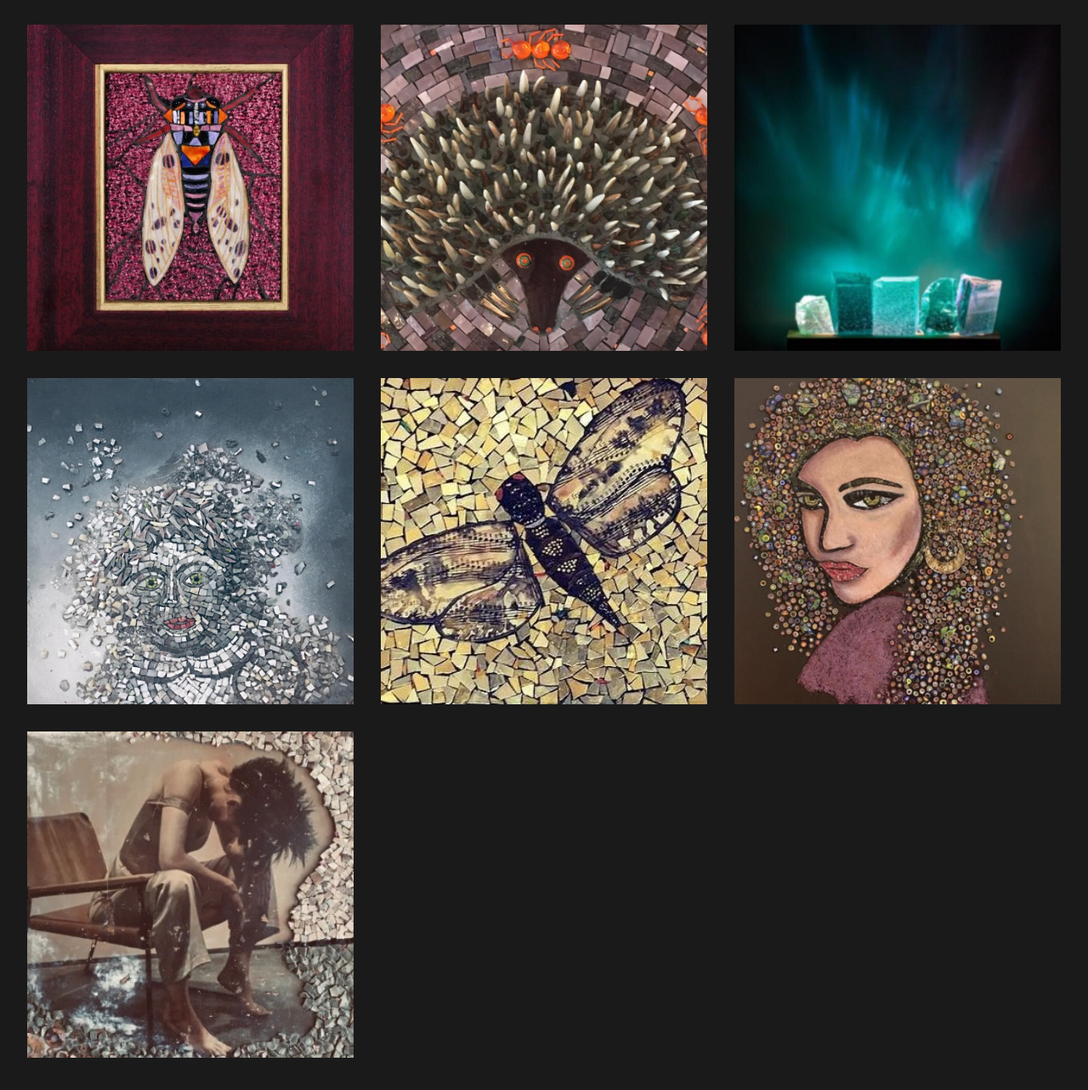
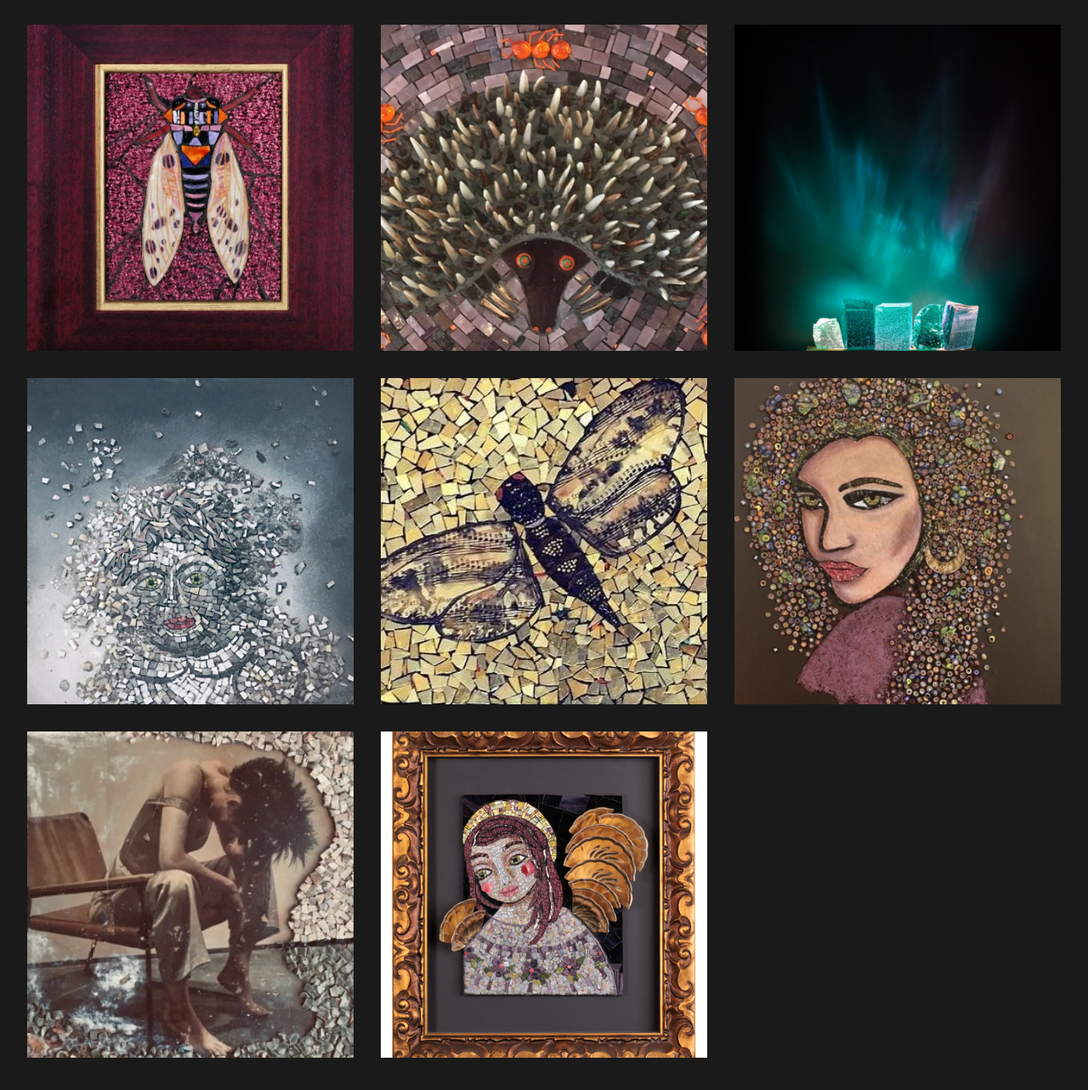
Before and after one commit to frankli-n/memsmosiacs, a plain HTML site: page index.html in a window 1280 px wide. Shown: the part 1632-2915 px from the top of the page at 85% size. Drawn offline with Linux system fonts and the light colour scheme.

Commit message:
new photos

```diff
--- a/index.html
+++ b/index.html
@@ -727,7 +727,7 @@
 
             <!-- PHOTO SLOT 5 -->
             <div class="gallery-item" onclick="openModal(this)">
-                <img src="images/glass_lights.jpeg" alt="Description of this mosaic">
+                <img src="images/ice.jpeg" alt="Description of this mosaic">
                 <div class="overlay">
                     <!-- <span class="title">Glass Lights</span> -->
                 </div>
@@ -758,6 +758,12 @@
                 <img src="images/tess3.jpeg" alt="Description of this mosaic">
                 <div class="overlay">
                     <!-- <span class="title">Tess</span> -->
+                </div>
+            </div>
+            <div class="gallery-item" onclick="openModal(this)">
+                <img src="images/angel.jpeg" alt="Description of this mosaic">
+                <div class="overlay">
+                    <!-- <span class="title">Angel</span> -->
                 </div>
             </div>
 
```
Also changed, not shown: images/angel.jpeg (added), images/ice.jpeg (added), 1 other file.
